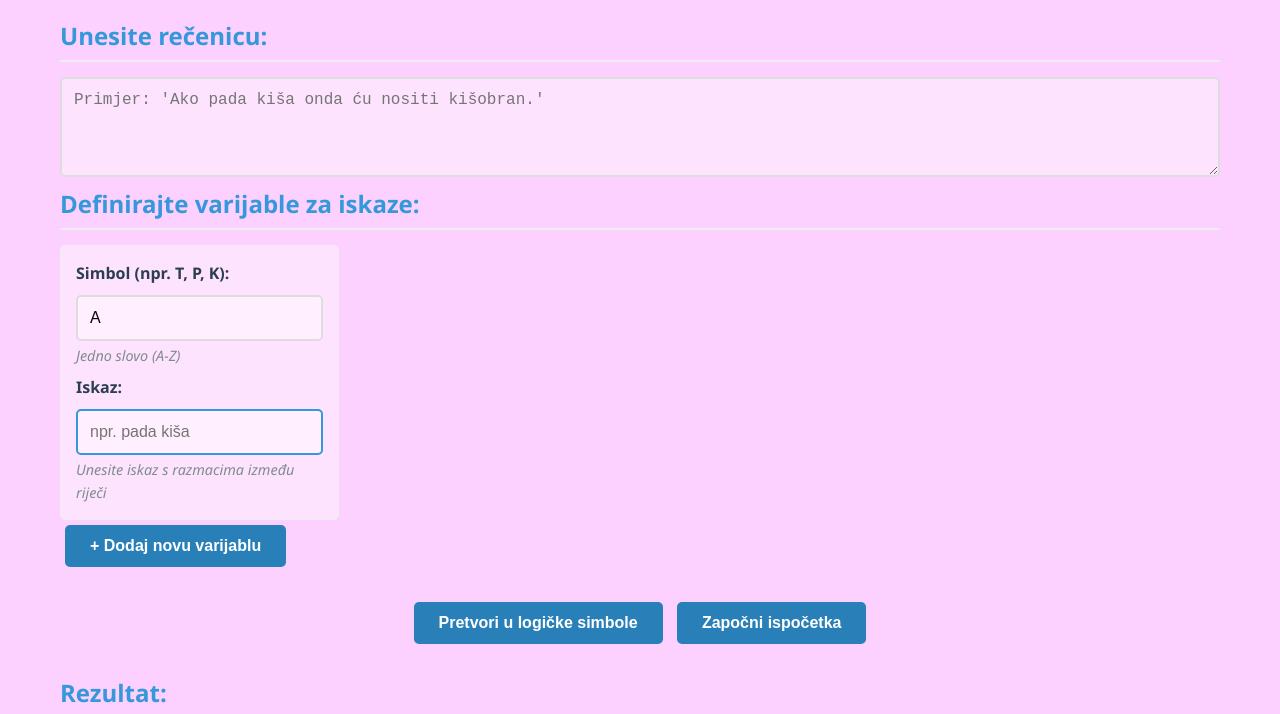
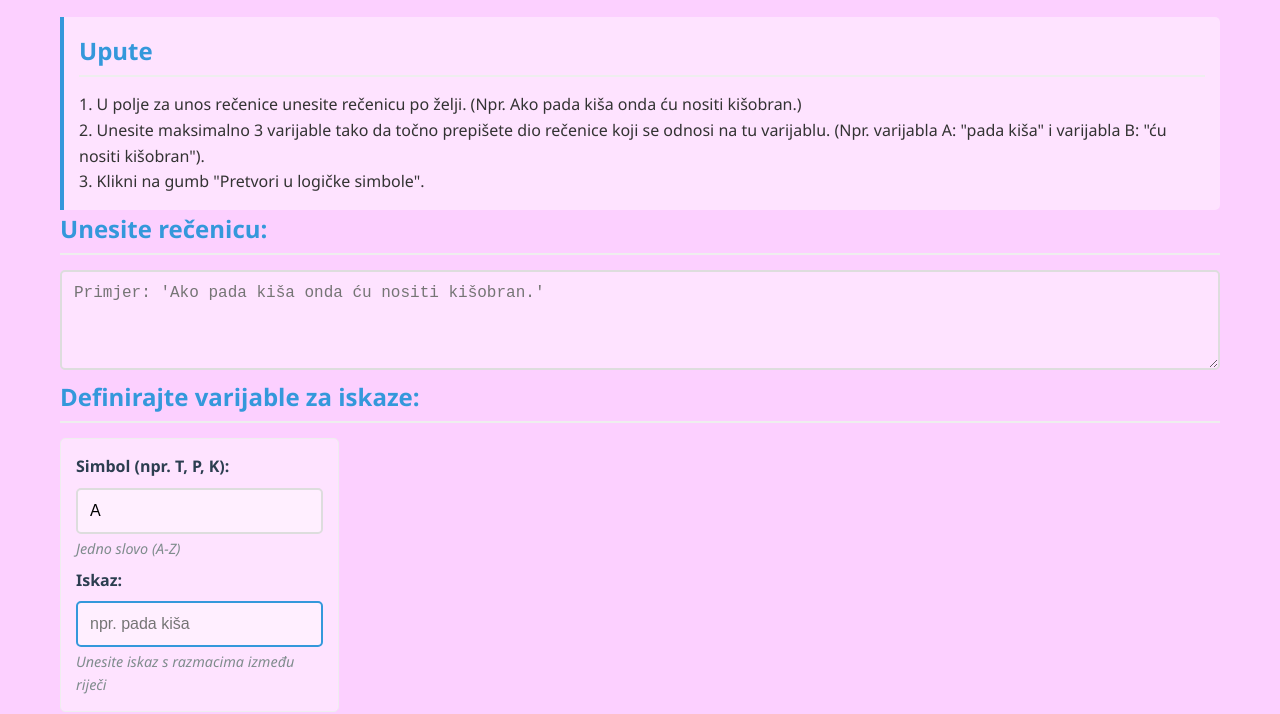
Before and after one commit to tina0dodig/logika2, a plain HTML site: page log.html in a window 1280 px wide. Shown: the part 87-801 px from the top of the page. Drawn offline with Linux system fonts and the light colour scheme.

Commit message:
Update log.html

```diff
--- a/log.html
+++ b/log.html
@@ -11,6 +11,13 @@
 <body>
     <div class="container">
         <h1>Prijevod rečenice u jezik iskazne logike</h1>
+         <div class="legenda">
+            <h2>Upute</h2>
+            <p>1. U polje za unos rečenice unesite rečenicu po želji. (Npr. Ako pada kiša onda ću nositi kišobran.)</p>
+            <p>2. Unesite maksimalno 3 varijable tako da točno prepišete dio rečenice koji se odnosi na tu varijablu.
+                (Npr. varijabla A: "pada kiša" i varijabla B: "ću nositi kišobran").</p>
+            <p>3. Klikni na gumb "Pretvori u logičke simbole".</p>
+        </div>
 
         <div class="input-section">
             <h2>Unesite rečenicu:</h2>
```
